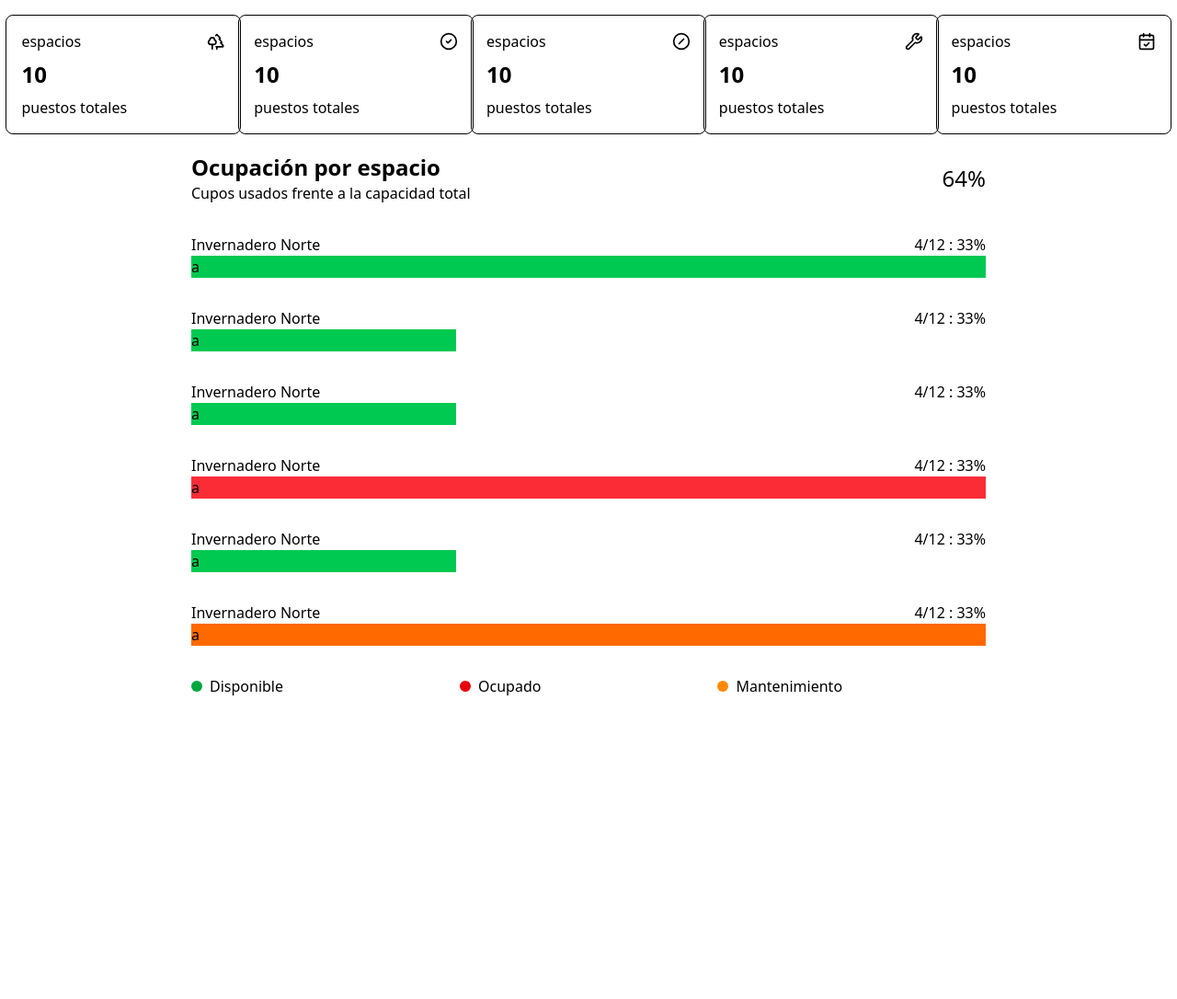
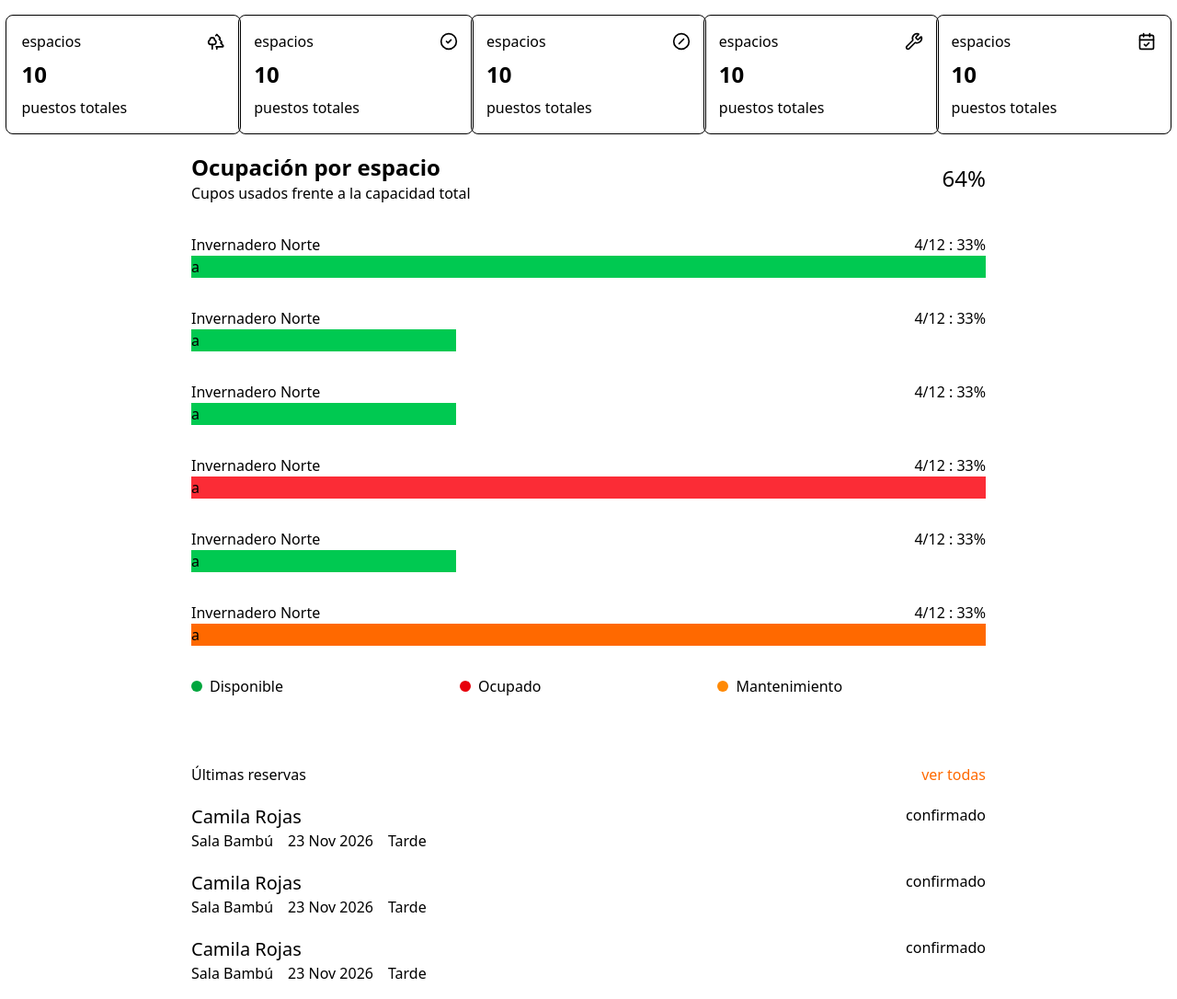
Before and after one commit to C8Hubble/coworking, a website: page pages/dashboard.html in a window 1280 px wide. Shown: the whole page at 92% size. Before the commit the page ends 800 px from the top, so only its background shows below. Drawn offline with nearby package versions, Linux system fonts and the light colour scheme.

Commit message:
feat: se agrega sección de últimas reservas

```diff
--- a/pages/dashboard.html
+++ b/pages/dashboard.html
@@ -177,7 +177,54 @@
                 </div>
 
             </article>
+
+            <article class="reservas mt-10">
+                <div class="flex flex-row justify-between">
+                    <h3>Últimas reservas</h3>
+                    <a href="">
+                        <h4 class="subtitle text-orange-500">ver todas</h4>
+                    </a>
+
+                </div>
+
+                <div class="mt-5">
+                    <ul class="flex flex-col gap-y-5">
+                        <li>
+                            <div class="flex flex-row justify-between">
+                                <h3 class="nombre text-xl ">Camila Rojas</h3>
+                                <p class="estado">confirmado</p>
+                            </div>
+                            <div class="flex flex-row gap-4"><span class="sala">Sala Bambú</span><span class="fecha">23
+                                    Nov 2026</span><span class="tiempo-reserva">Tarde</span></div>
+                        </li>
+
+                        <li>
+                            <div class="flex flex-row justify-between">
+                                <h3 class="nombre text-xl ">Camila Rojas</h3>
+                                <p class="estado">confirmado</p>
+                            </div>
+                            <div class="flex flex-row gap-4"><span class="sala">Sala Bambú</span><span class="fecha">23
+                                    Nov 2026</span><span class="tiempo-reserva">Tarde</span></div>
+                        </li>
+
+                        <li>
+                            <div class="flex flex-row justify-between">
+                                <h3 class="nombre text-xl ">Camila Rojas</h3>
+                                <p class="estado">confirmado</p>
+                            </div>
+                            <div class="flex flex-row gap-4"><span class="sala">Sala Bambú</span><span class="fecha">23
+                                    Nov 2026</span><span class="tiempo-reserva">Tarde</span></div>
+                        </li>
+
+                    </ul>
+
+                </div>
+
+
+            </article>
         </section>
+
+
 
 
 
```
